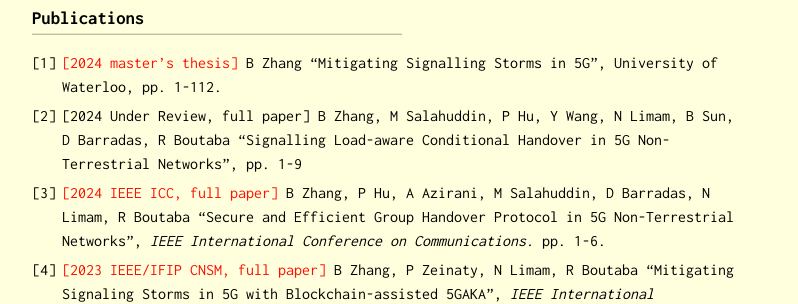
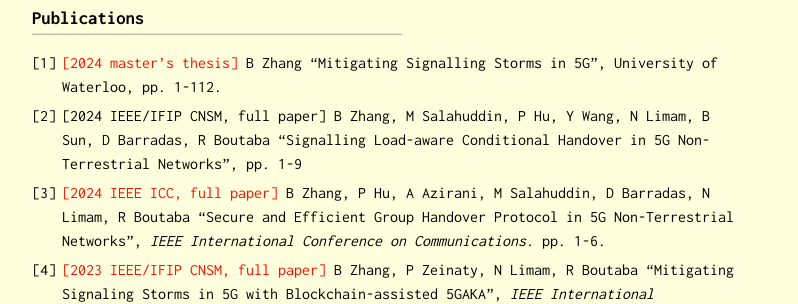
Before and after one commit to zbh888/zbh888.github.io, a Jekyll site: the page built from index.md, in a window 1280 px wide. Shown: the part 733-1037 px from the top of the page, without its empty margins (238-1036 px from the left). Built offline with Jekyll 4.4.1, drawn with Linux system fonts in a browser that asks for light colours.

Commit message:
Update index.md

```diff
--- a/index.md
+++ b/index.md
@@ -12,7 +12,7 @@ Over the years, I have found that I enjoy performing data analytics, forecasting
 
 ### Publications
 1. [[2024 master's thesis]](https://hdl.handle.net/10012/20808) B Zhang "Mitigating Signalling Storms in 5G", University of Waterloo, pp. 1-112.
-2. [2024 Under Review, full paper]  B Zhang, M Salahuddin, P Hu, Y Wang, N Limam, B Sun, D Barradas, R Boutaba "Signalling Load-aware Conditional Handover in
+2. [2024 IEEE/IFIP CNSM, full paper]  B Zhang, M Salahuddin, P Hu, Y Wang, N Limam, B Sun, D Barradas, R Boutaba "Signalling Load-aware Conditional Handover in
 5G Non-Terrestrial Networks", pp. 1-9
 3. [[2024 IEEE ICC, full paper]](https://arxiv.org/abs/2403.13936) B Zhang, P Hu, A Azirani, M Salahuddin, D Barradas, N Limam, R Boutaba "Secure and Efficient Group Handover Protocol in 5G Non-Terrestrial Networks", _IEEE International Conference on Communications._ pp. 1-6.
 4. [[2023 IEEE/IFIP CNSM, full paper]](https://ieeexplore.ieee.org/abstract/document/10327880) B Zhang, P Zeinaty, N Limam, R Boutaba "Mitigating Signaling Storms in 5G with Blockchain-assisted 5GAKA", _IEEE International Conference on Network and Service Management,_ pp. 1-9.
```
